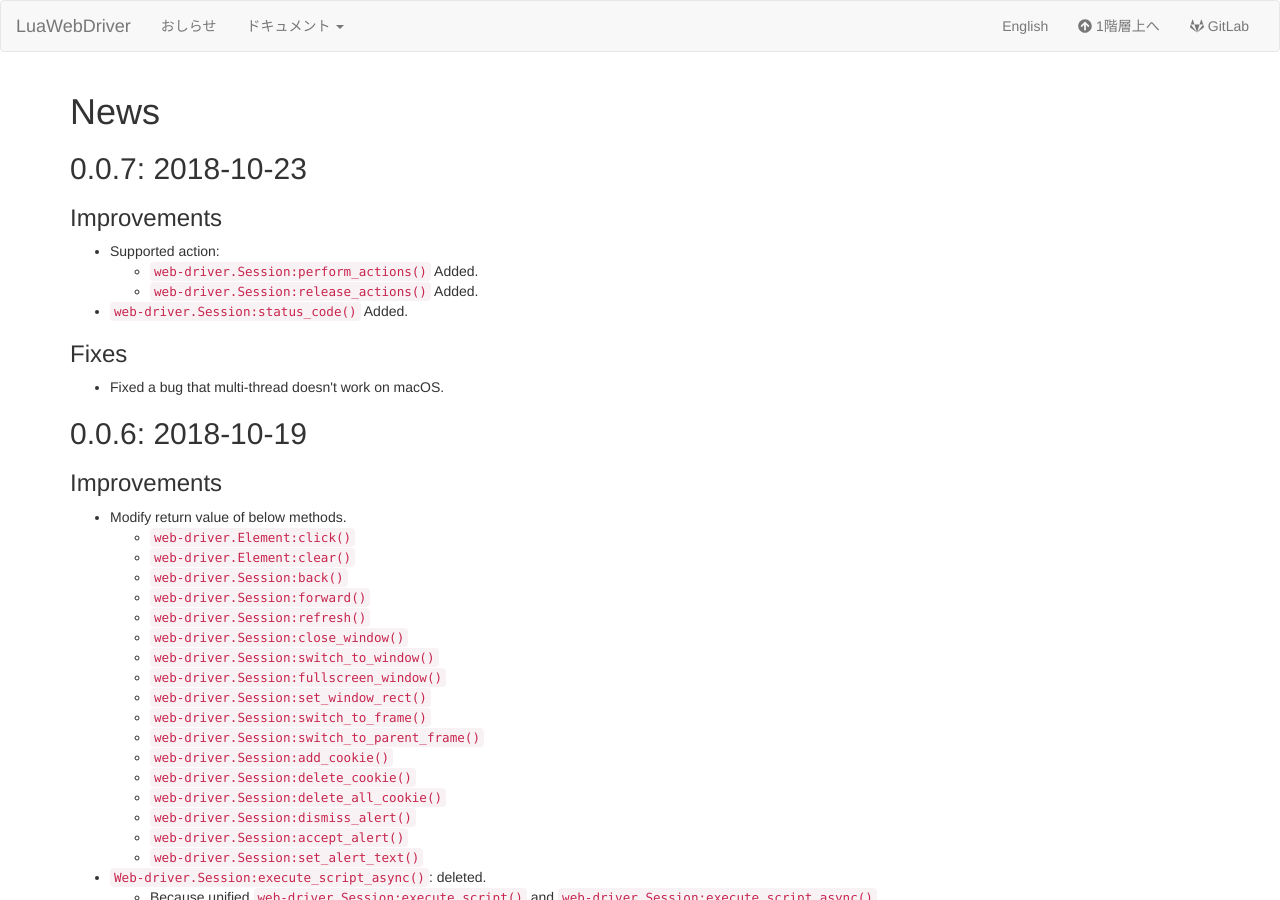
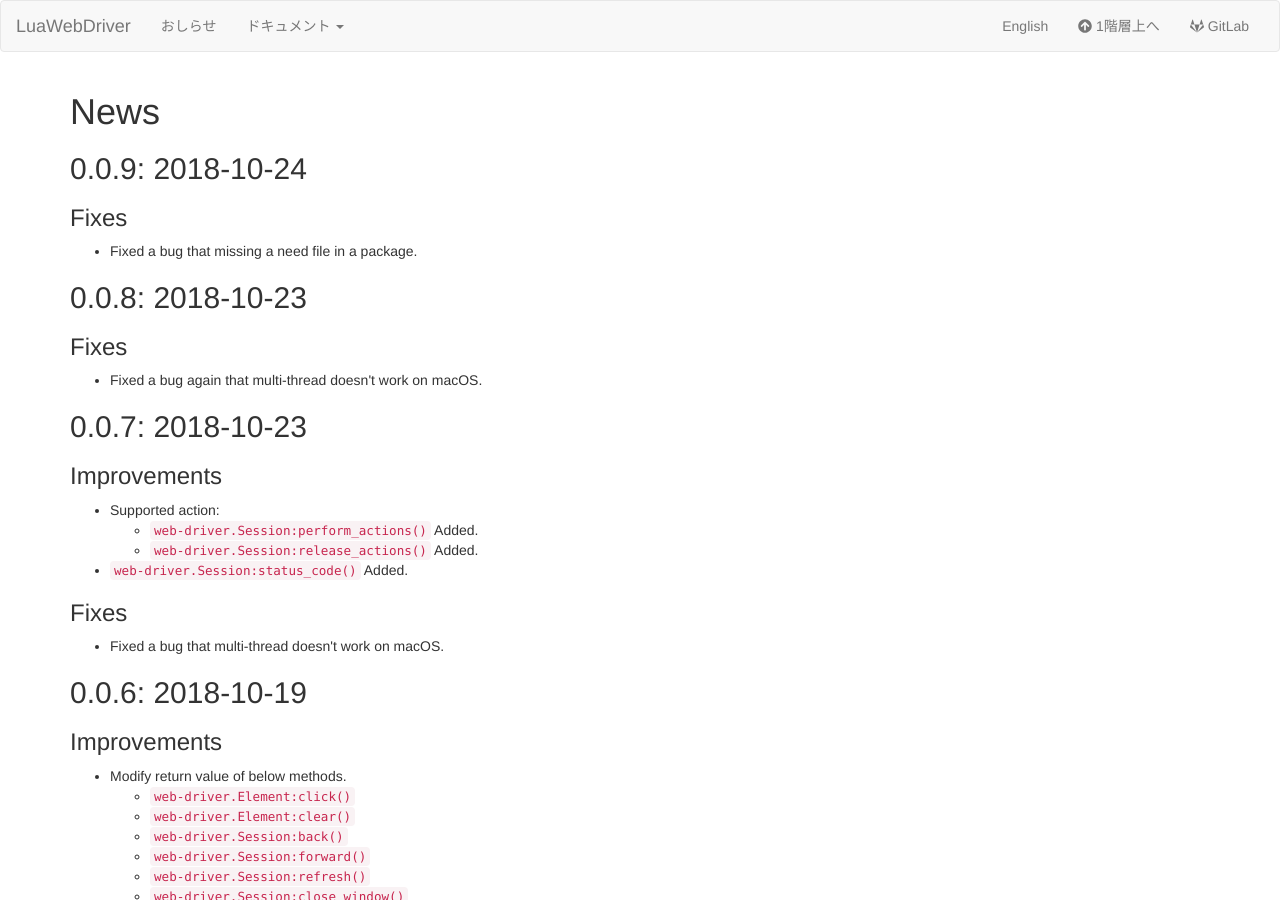
Before and after one commit to clear-code/lua-web-driver, a Jekyll site: the page built from docs/ja/news/index.md, in a window 1280 px wide and 900 px high. Built offline with Jekyll 4.4.1, drawn with Linux system fonts in a browser that asks for light colours.

Commit message:
doc: add news topic for 0.0.9

```diff
--- a/docs/ja/news/index.md
+++ b/docs/ja/news/index.md
@@ -3,6 +3,18 @@
 ---
 
 # News
+
+## 0.0.9: 2018-10-24 {#version-0-0-9}
+
+### Fixes
+
+  * Fixed a bug that missing a need file in a package.
+
+## 0.0.8: 2018-10-23 {#version-0-0-8}
+
+### Fixes
+
+  * Fixed a bug again that multi-thread doesn't work on macOS.
 
 ## 0.0.7: 2018-10-23 {#version-0-0-7}
 
```
Also changed, not shown: docs/news/index.md (+6 -0 lines), 1 other file.
